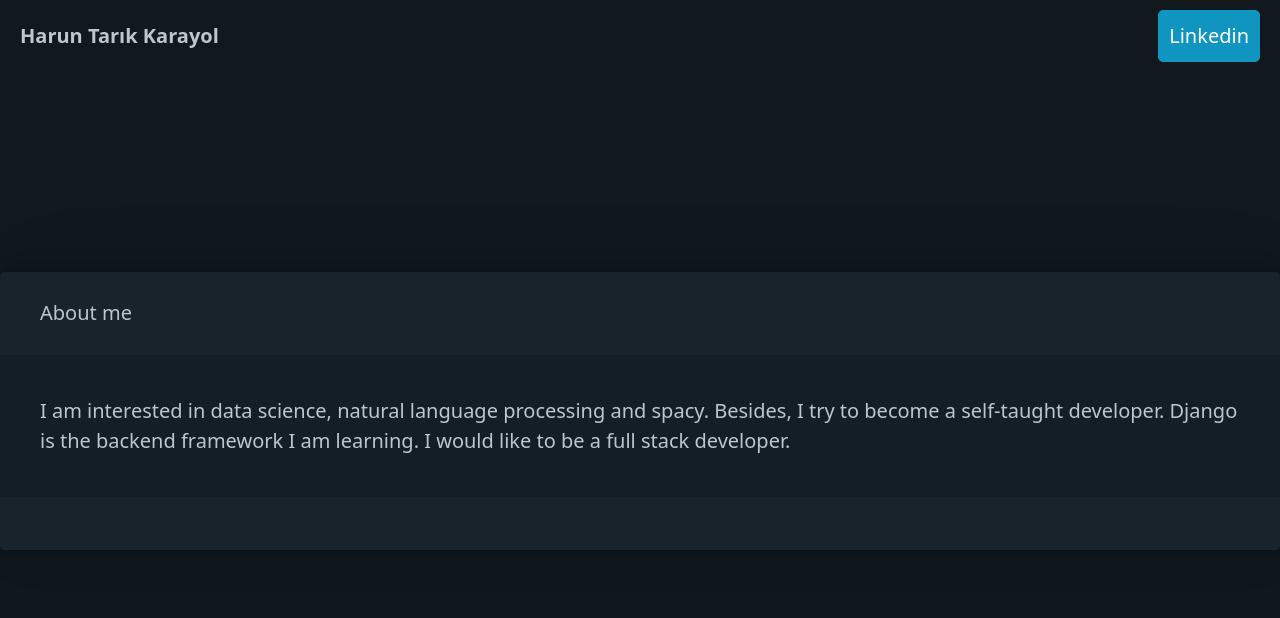
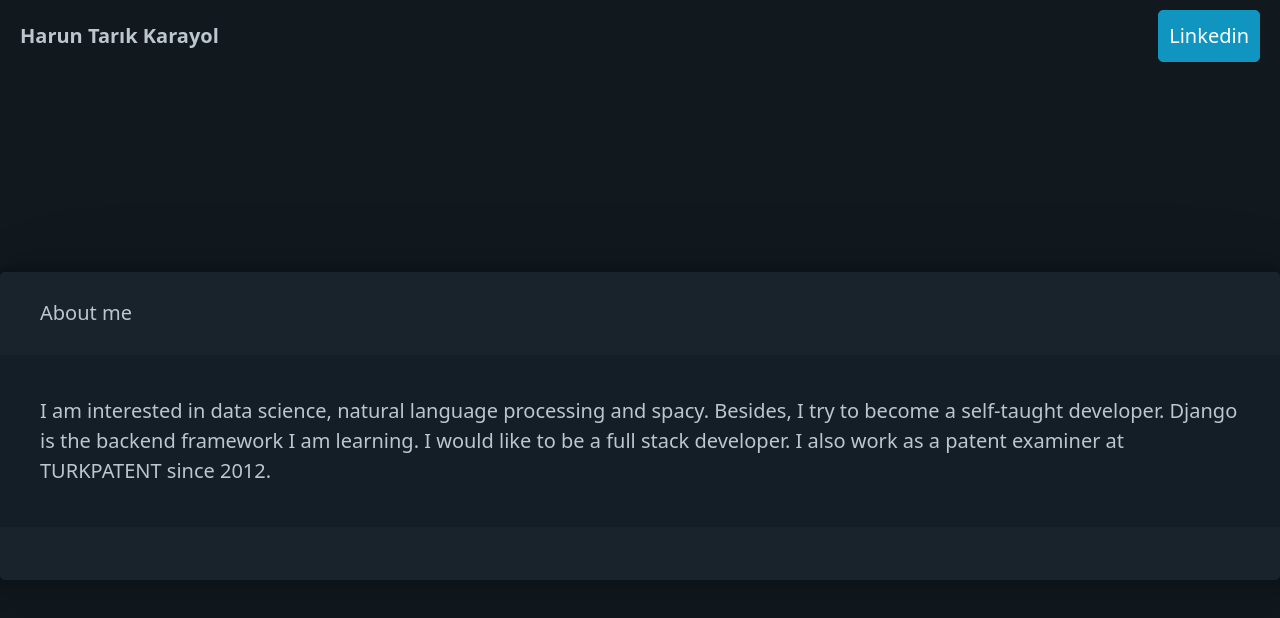
Before and after one commit to karayolharun/karayolharun.github.io, a plain HTML site: page index.html in a window 1280 px wide. Drawn offline with nearby package versions, Linux system fonts and the light colour scheme.

Commit message:
workplace info added

```diff
--- a/index.html
+++ b/index.html
@@ -26,7 +26,8 @@
         <header>About me</header>
         I am interested in data science, natural language processing and spacy.
         Besides, I try to become a self-taught developer. Django is the backend framework
-        I am learning. I would like to be a full stack developer.
+        I am learning. I would like to be a full stack developer. I also work as a patent
+        examiner at TURKPATENT since 2012.
         <footer></footer>
       </article>
 </body>
```
